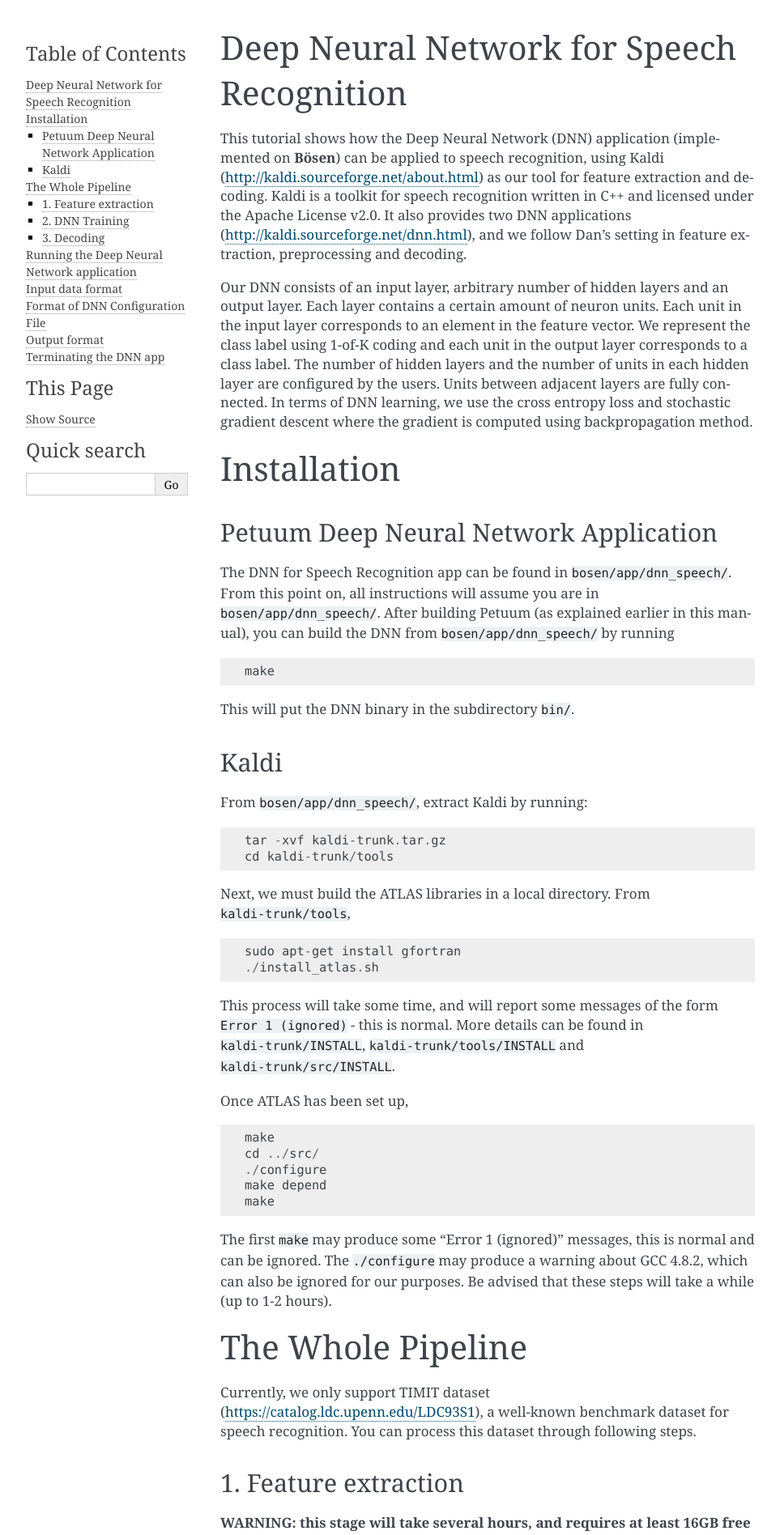
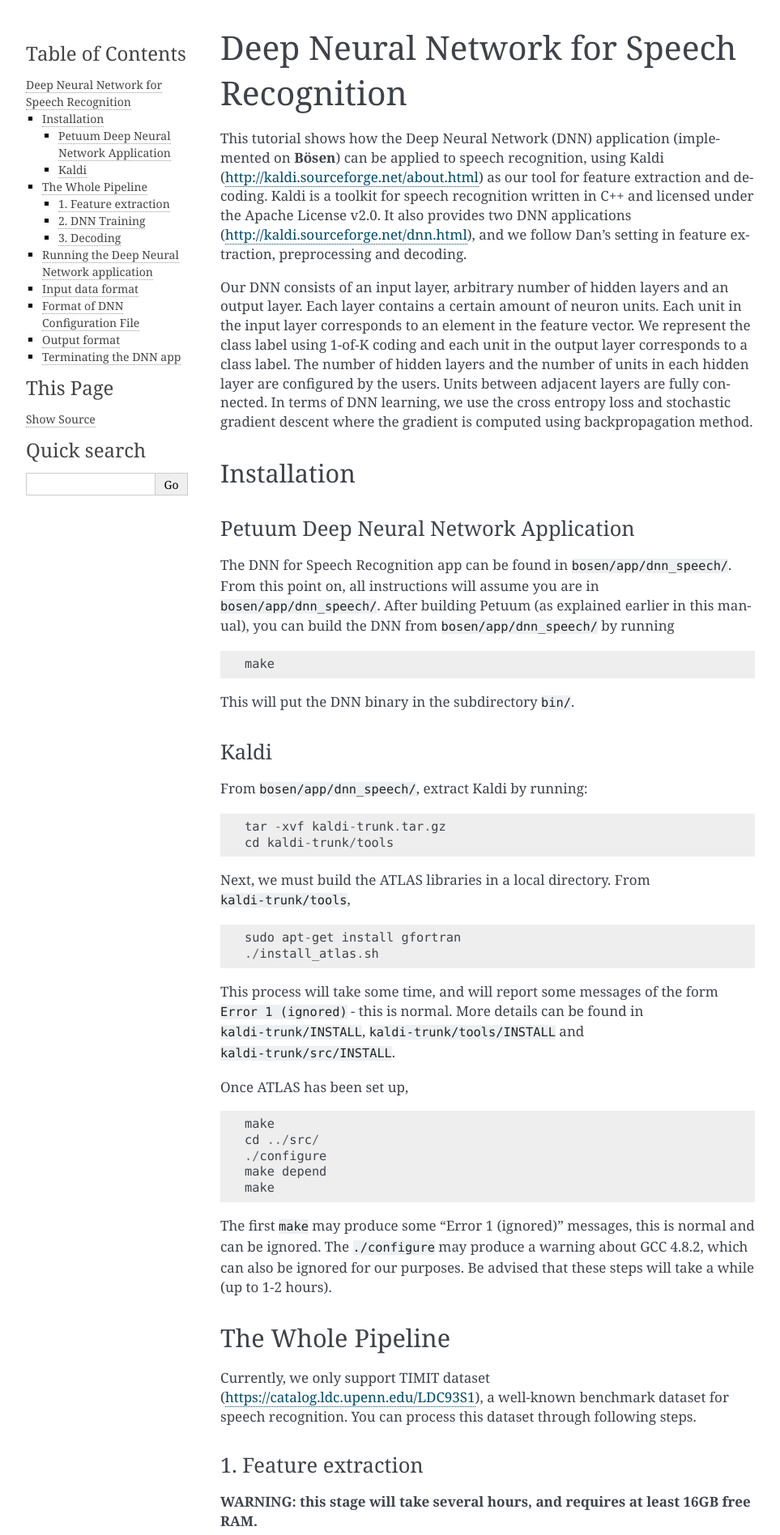
Before and after one commit to sailing-pmls/pmls.readthedocs.io, a Sphinx documentation site: the page built from docs/dnn-speech.md, in a window 1280 px wide. Shown: the top 1896 px of the page at 81% size, without its empty margins (148-1111 px from the left). Built offline with Sphinx 7.4.7, drawn with Linux system fonts in a browser that asks for light colours.

````diff
--- a/docs/dnn-speech.md
+++ b/docs/dnn-speech.md
@@ -4,8 +4,8 @@ This tutorial shows how the Deep Neural Network (DNN) application (implemented o
 
 Our DNN consists of an input layer, arbitrary number of hidden layers and an output layer. Each layer contains a certain amount of neuron units. Each unit in the input layer corresponds to an element in the feature vector. We represent the class label using 1-of-K coding and each unit in the output layer corresponds to a class label. The number of hidden layers and the number of units in each hidden layer are configured by the users. Units between adjacent layers are fully connected. In terms of DNN learning, we use the cross entropy loss and stochastic gradient descent where the gradient is computed using backpropagation method.
 
-# Installation
-#### Petuum Deep Neural Network Application
+## Installation
+### Petuum Deep Neural Network Application
 The DNN for Speech Recognition app can be found in `bosen/app/dnn_speech/`. From this point on, all instructions will assume you are in `bosen/app/dnn_speech/`. After building Petuum (as explained earlier in this manual), you can build the DNN from `bosen/app/dnn_speech/` by running
 
 ```
@@ -14,7 +14,7 @@ make
 
 This will put the DNN binary in the subdirectory `bin/`.
 
-#### Kaldi
+### Kaldi
 
 From `bosen/app/dnn_speech/`, extract Kaldi by running:
 ```
@@ -39,11 +39,11 @@ make
 ```
 The first `make` may produce some "Error 1 (ignored)" messages, this is normal and can be ignored. The `./configure` may produce a warning about GCC 4.8.2, which can also be ignored for our purposes. Be advised that these steps will take a while (up to 1-2 hours).
 
-# The Whole Pipeline
+## The Whole Pipeline
 
 Currently, we only support TIMIT dataset (<https://catalog.ldc.upenn.edu/LDC93S1>), a well-known benchmark dataset for speech recognition. You can process this dataset through following steps.
 
-#### 1. Feature extraction
+### 1. Feature extraction
 
 **WARNING: this stage will take several hours, and requires at least 16GB free RAM.**
 
@@ -60,7 +60,7 @@ where `<TIMIT_path>` is the **absolute** path to the TIMIT directory. This will
 - `tail.txt` contains the empirical distribution of the classes of labels, saved in the format of Dan's setup in Kaldi.
 - `kaldi-trunk/egs/timit/s5/exp/petuum_dnn` contains all the log file and intermediate results.
 
-#### 2. DNN Training
+### 2. DNN Training
 According to the information in `Train.para`, you can set the configuration file for DNN (more details can be found in `Input data format` and `Format of DNN Configuration file` section). For example, if `Train.para` is
 ```
 360 2001 1031950
@@ -90,14 +90,14 @@ DNN_para.txt
 ```
 which stores weight matrices and bias vectors as Dan's setup in Kaldi. More details can be found in next section.
 
-#### 3. Decoding
+### 3. Decoding
 Run
 ```
 scripts/NetworkDecode.sh DNN_para.txt datasets/para_imnet.txt
 ```
 Wait for several minutes and you will see the decode result over the core test dataset of TIMIT.
 
-# Running the Deep Neural Network application
+## Running the Deep Neural Network application
 
 Notice that the interface of DNN for speech recognition is slightly different from the general purpose DNN in `app/dnn`. To see the instructions for the DNN for speech app, run
 ```
@@ -127,7 +127,7 @@ For example, to run the DNN app on local machine (one client) where the number o
 scripts/run_dnn.sh 4 5 machinefiles/localserver datasets/para_imnet.txt datasets/data_partition.txt DNN_para.txt
 ```
 
-# Input data format
+## Input data format
 We assume users have partitioned the data into M pieces, where M is the total number of clients (machines). Each client will be in charge of one piece. User needs to provide a file recording the data partition information. In this file, each line corresponds to one data partition. The format of each line is
 ```
 <data_file> \t <num_data_in_partition>
@@ -160,7 +160,7 @@ The format of `<data_file>.label` is
 Note that class label starts from 0. If there are K classes, the range of class labels are [0,1,...,K-1].
 
 
-# Format of DNN Configuration File
+## Format of DNN Configuration File
 
 The DNN configurations are stored in `<parameter_file>`. Each line corresponds to a parameter and its format is
 ```
@@ -190,7 +190,7 @@ num_smp_evaluate: 2000
 num_iters_evaluate: 100
 ```
 
-# Output format
+## Output format
 The DNN app outputs just one file:
 
 ```
@@ -199,7 +199,7 @@ The DNN app outputs just one file:
 
 `<model_para_file>` saves the weight matrices and bias vectors. The order is: weight matrix between layer 1 (input layer) and layer 2 (the first hidden layer), bias vector for layer 2, weight matrix between layer 2 and layer 3, bias vector for layer 3, etc. All matrices are saved in row major order and each line corresponds to a row. Elements in each row are separated with blank.
 
-# Terminating the DNN app
+## Terminating the DNN app
 The DNN app runs in the background, and outputs its progress to stdout. If you need to terminate the app before it finishes, for distributed version, run
 
 ```
````
